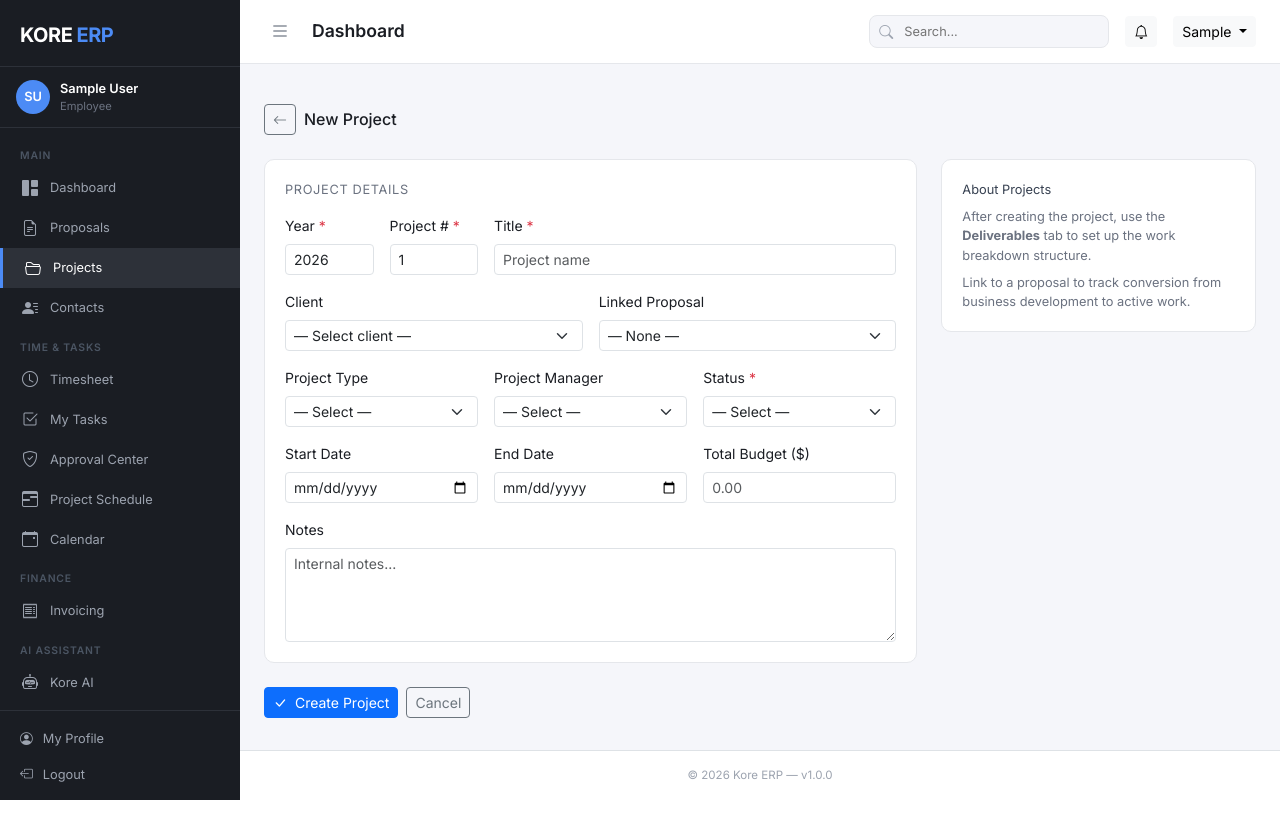
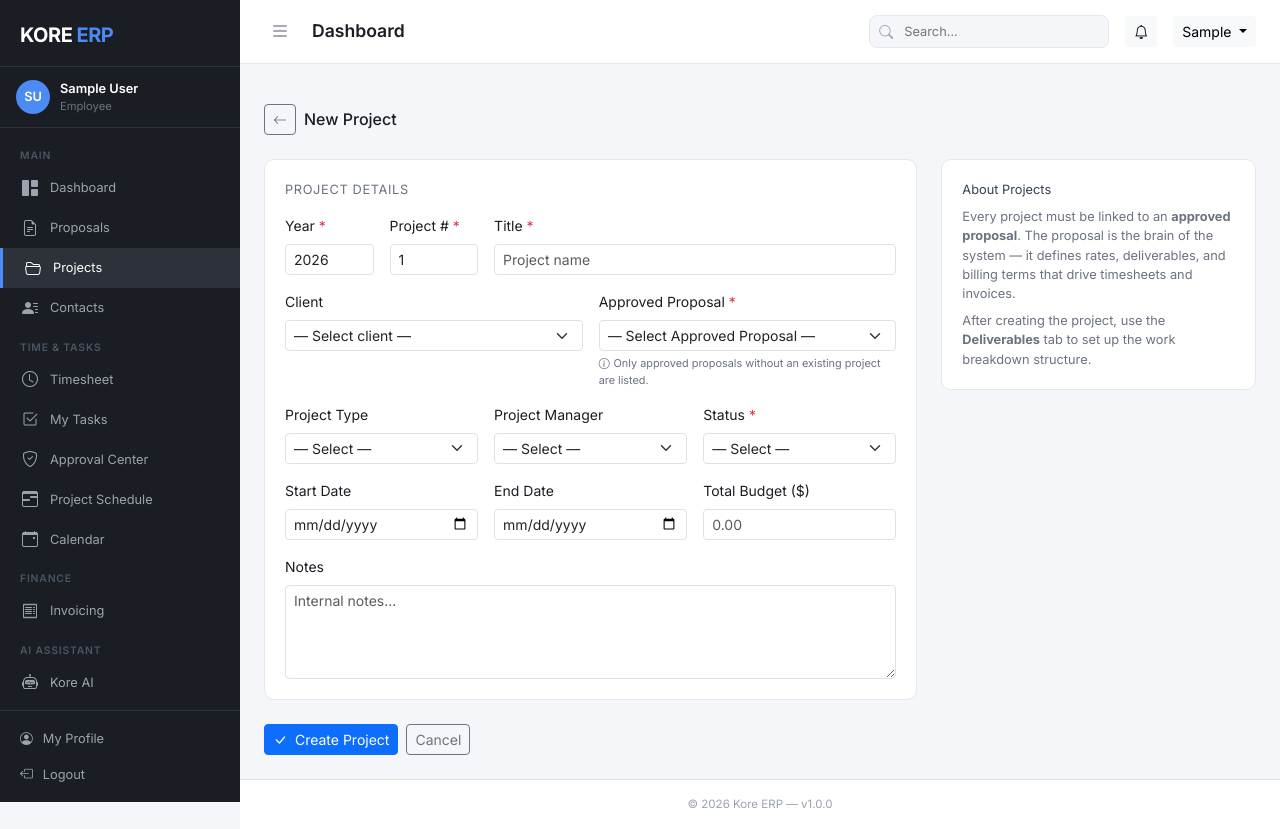
Before and after one commit to wb-dotcom/kore-erp, a Laravel app: page /projects/create in a window 1280 px wide. Before the commit the page ends 800 px from the top, so only its background shows below. Run offline with Laravel 12, Linux system fonts and the light colour scheme; the visitor is signed in with stand-in values (Sample User, id 1); data that the repository does not hold is empty.

Commit message:
Fix proposal save bug, lock approved billing, enforce proposal-first project creation
- Fix: proposal edit form nested delete form caused _method=DELETE to override PUT,
  making Save delete the proposal. Delete form moved outside main form.
- Proposal model: add isApproved() helper method
- Fee worksheet + rate overrides: locked (403) when proposal is approved; UI shows
  lock notice and hides add/remove controls
- Convert to Project button: only shown when proposal status is Approved; shows
  disabled locked state otherwise
- Projects: proposal_id is now required (not nullable); only approved proposals
  without an existing project appear in the dropdown
- ProjectController store(): validates proposal is approved and has no existing project
  before creating

https://claude.ai/code/session_01Y1cBmeN6cpZtGrdJS4Kc7Y

```diff
--- a/app/Http/Controllers/ProjectController.php
+++ b/app/Http/Controllers/ProjectController.php
@@ -10,6 +10,7 @@ use App\Models\Project;
 use App\Models\ProjectStatus;
 use App\Models\ProjectType;
 use App\Models\Proposal;
+use App\Models\ProposalStatus;
 use App\Models\Task;
 use App\Models\User;
 use Illuminate\Http\Request;
@@ -55,7 +56,10 @@ class ProjectController extends Controller
         $statuses     = ProjectStatus::orderBy('name')->get();
         $projectTypes = ProjectType::orderBy('name')->get();
         $managers     = User::where('is_active', 1)->orderBy('first_name')->get();
+
+        $approvedStatusId = ProposalStatus::whereRaw('LOWER(name) = ?', ['approved'])->value('id');
         $proposals    = Proposal::whereDoesntHave('project')
+                            ->where('status_id', $approvedStatusId)
                             ->orderByDesc('year')
                             ->orderByDesc('proposal_number')
                             ->get();
@@ -79,12 +83,21 @@ class ProjectController extends Controller
             'project_manager_id' => ['nullable', 'exists:users,id'],
             'project_type_id'    => ['nullable', 'exists:project_types,id'],
             'status_id'          => ['required', 'exists:project_statuses,id'],
-            'proposal_id'        => ['nullable', 'exists:proposals,id'],
+            'proposal_id'        => ['required', 'exists:proposals,id'],
             'start_date'         => ['nullable', 'date'],
             'end_date'           => ['nullable', 'date', 'after_or_equal:start_date'],
             'total_budget'       => ['nullable', 'numeric', 'min:0'],
             'notes'              => ['nullable', 'string'],
         ]);
+
+        $proposal = Proposal::with('status')->find($data['proposal_id']);
+        if (!$proposal->isApproved()) {
+            return back()->withInput()->with('error', 'A project can only be created from an approved proposal.');
+        }
+
+        if ($proposal->project()->exists()) {
+            return back()->withInput()->with('error', 'This proposal already has a project linked to it.');
+        }
 
         $data['created_by'] = auth()->id();
 
@@ -121,8 +134,13 @@ class ProjectController extends Controller
         $statuses     = ProjectStatus::orderBy('name')->get();
         $projectTypes = ProjectType::orderBy('name')->get();
         $managers     = User::where('is_active', 1)->orderBy('first_name')->get();
-        $proposals    = Proposal::whereDoesntHave('project')
-                            ->orWhere('id', $project->proposal_id)
+
+        $approvedStatusId = ProposalStatus::whereRaw('LOWER(name) = ?', ['approved'])->value('id');
+        $proposals    = Proposal::where('status_id', $approvedStatusId)
+                            ->where(function ($q) use ($project) {
+                                $q->whereDoesntHave('project')
+                                  ->orWhere('id', $project->proposal_id);
+                            })
                             ->orderByDesc('year')
                             ->orderByDesc('proposal_number')
                             ->get();
--- a/app/Models/Proposal.php
+++ b/app/Models/Proposal.php
@@ -151,6 +151,11 @@ class Proposal extends Model
         return (float) (($this->contract_value ?? $this->total_fee ?? 0) - ($this->expenses_reserve ?? 0));
     }
 
+    public function isApproved(): bool
+    {
+        return strtolower($this->status?->name ?? '') === 'approved';
+    }
+
     public function isTimeAndMaterial(): bool
     {
         return in_array($this->billing_type, ['time_and_material', 'hybrid']);
--- a/resources/views/projects/create.blade.php
+++ b/resources/views/projects/create.blade.php
@@ -54,15 +54,18 @@
                         </select>
                     </div>
                     <div class="col-sm-6">
-                        <label class="form-label">Linked Proposal</label>
-                        <select name="proposal_id" class="form-select form-select-sm">
-                            <option value="">— None —</option>
+                        <label class="form-label">Approved Proposal <span class="text-danger">*</span></label>
+                        <select name="proposal_id" class="form-select form-select-sm" required>
+                            <option value="">— Select Approved Proposal —</option>
                             @foreach($proposals as $p)
-                            <option value="{{ $p->id }}" {{ old('proposal_id') == $p->id ? 'selected' : '' }}>
+                            <option value="{{ $p->id }}" {{ (old('proposal_id', request('proposal_id')) == $p->id) ? 'selected' : '' }}>
                                 {{ $p->year }}-{{ $p->proposal_number }} — {{ $p->title }}
                             </option>
                             @endforeach
                         </select>
+                        <div class="form-text" style="font-size:0.68rem; color:#6b7280;">
+                            <i class="bi bi-info-circle me-1"></i>Only approved proposals without an existing project are listed.
+                        </div>
                     </div>
                     <div class="col-sm-4">
                         <label class="form-label">Project Type</label>
@@ -125,8 +128,8 @@
         <div class="col-lg-4">
             <div class="kore-card mb-4" style="font-size:0.8rem; color:#6b7280;">
                 <div class="fw-600 mb-2" style="color:#374151;">About Projects</div>
-                <p class="mb-2">After creating the project, use the <strong>Deliverables</strong> tab to set up the work breakdown structure.</p>
-                <p class="mb-0">Link to a proposal to track conversion from business development to active work.</p>
+                <p class="mb-2">Every project must be linked to an <strong>approved proposal</strong>. The proposal is the brain of the system — it defines rates, deliverables, and billing terms that drive timesheets and invoices.</p>
+                <p class="mb-0">After creating the project, use the <strong>Deliverables</strong> tab to set up the work breakdown structure.</p>
             </div>
         </div>
     </div>
```
Also changed, not shown: app/Http/Controllers/ProposalLineItemController.php (+20 -0 lines), resources/views/proposals/edit.blade.php (+9 -7 lines), resources/views/proposals/show.blade.php (+35 -4 lines).
